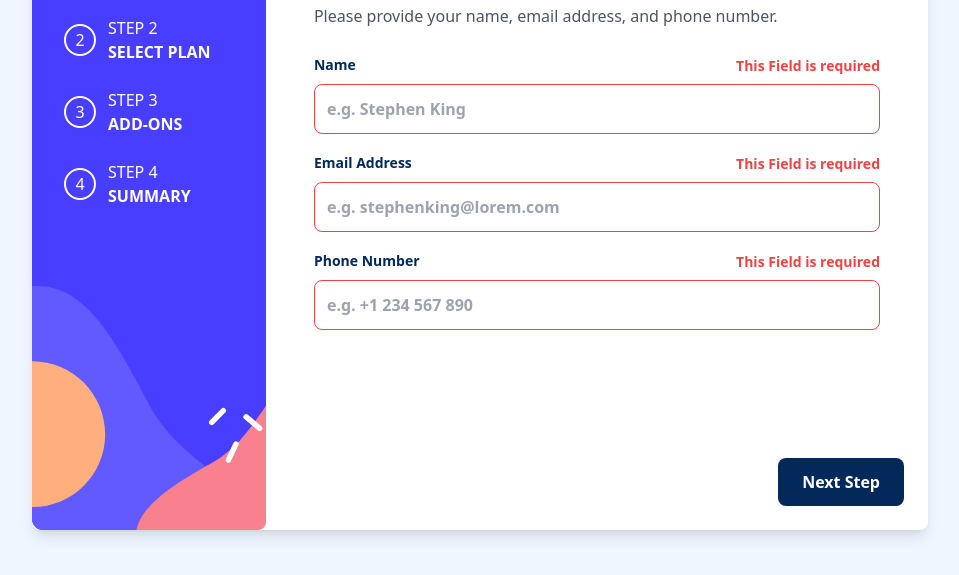
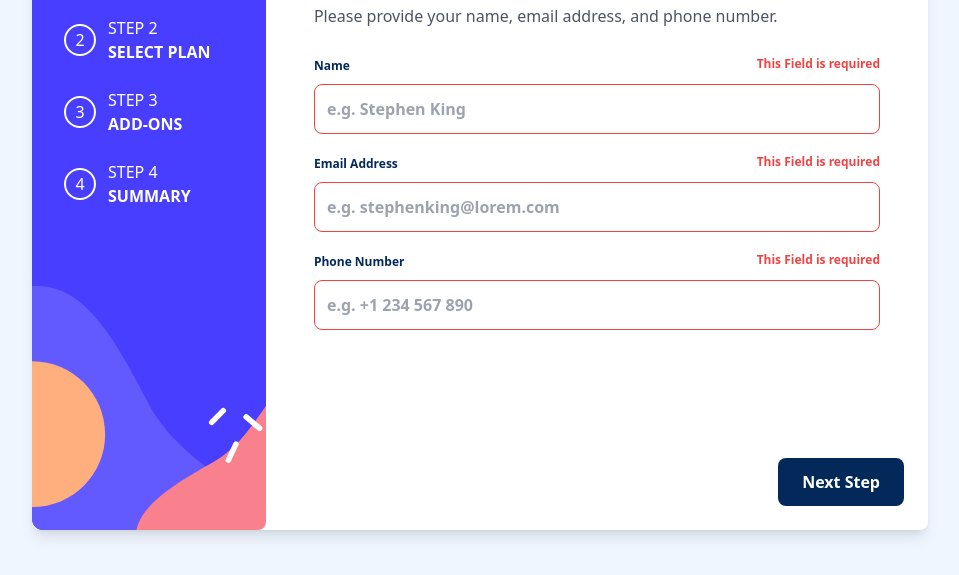
Before and after one commit to dejuliansr/front-end-mentor-multi-step-form, a website: page index.html in a window 1280 px wide. Both pictures are taken after a click on the button "Next Step". Shown: the part 179-754 px from the top of the page, without its empty margins (160-1119 px from the left). Drawn offline with Linux system fonts and the light colour scheme.

Commit message:
fix: size error message

```diff
--- a/index.html
+++ b/index.html
@@ -5,7 +5,7 @@
     <meta name="viewport" content="width=device-width, initial-scale=1.0"> <!-- displays site properly based on user's device -->
     <link rel="icon" type="image/png" sizes="32x32" href="./assets/images/favicon-32x32.png">
     <link rel="stylesheet" href="css/active.css">
-    <link rel="stylesheet" href="css/output.css">
+    <link rel="stylesheet" href="css/styles.css">
     <title>Frontend Mentor | Multi-step form</title>
   </head>
   <body>
@@ -70,15 +70,15 @@
               <p class="text-gray-600 mt-2">Please provide your name, email address, and phone number.</p>
               <form class="mt-6 md:mb-20 space-y-4">
                 <div class="relative">
-                  <label class="text-Marine-blue font-semibold text-sm">Name</label>
+                  <label class="text-Marine-blue font-semibold text-sm sm:text-xs">Name</label>
                   <input id="nameInput" type="text" placeholder="e.g. Stephen King" class="w-full mt-2 p-3 border rounded-lg text-Marine-blue font-bold focus:outline-none focus:border-blue-500">
                 </div>
                 <div class="relative">
-                  <label class="text-Marine-blue font-semibold text-sm">Email Address</label>
+                  <label class="text-Marine-blue font-semibold text-sm sm:text-xs">Email Address</label>
                   <input id="emailInput" type="email" placeholder="e.g. stephenking@lorem.com" class="w-full mt-2 p-3 border rounded-lg text-Marine-blue font-bold focus:outline-none focus:border-blue-500">
                 </div>
                 <div class="relative">
-                  <label class="text-Marine-blue font-semibold text-sm">Phone Number</label>
+                  <label class="text-Marine-blue font-semibold text-sm sm:text-xs">Phone Number</label>
                   <input id="phoneInput" type="tel" placeholder="e.g. +1 234 567 890" class="w-full mt-2 p-3 border rounded-lg text-Marine-blue font-bold focus:outline-none focus:border-blue-500">
                 </div>
               </form>
--- a/js/index.js
+++ b/js/index.js
@@ -148,7 +148,7 @@ function setError(input, message) {
   let error = parent.querySelector('.error-message');
   if (!error) {
     error = document.createElement('p');
-    error.className = 'error-message text-red-500 text-sm mt-1';
+    error.className = 'error-message text-red-500 text-sm text-sm sm:text-xs mt-1';
     parent.appendChild(error);
   }
   error.innerText = message;
```
Also changed, not shown: css/output.css, css/styles.css.
